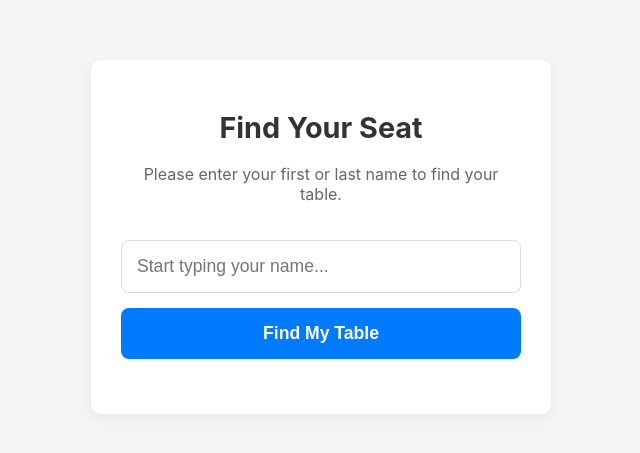
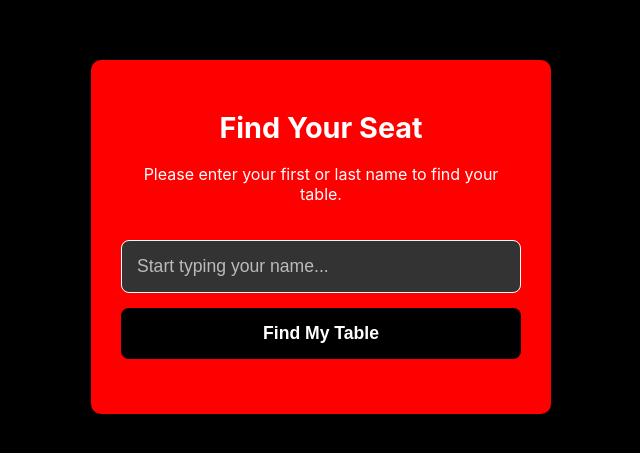
Before and after one commit to wilburnofficial/seating, a plain HTML site: page index.html in a window 1280 px wide. Shown: the part 163-616 px from the top of the page, without its empty margins (319-959 px from the left). Drawn offline with Linux system fonts and the light colour scheme.

Commit message:
Update index.html

```diff
--- a/index.html
+++ b/index.html
@@ -8,7 +8,7 @@
         /* This is the CSS */
         body {
             font-family: -apple-system, BlinkMacSystemFont, "Segoe UI", Roboto, Helvetica, Arial, sans-serif;
-            background-color: #f4f4f4;
+            background-color: #000000; /* CHANGED to black */
             display: flex;
             justify-content: center;
             align-items: center;
@@ -19,7 +19,7 @@
         }
         #container {
             text-align: center;
-            background-color: #ffffff;
+            background-color: #FF0000; /* CHANGED to red */
             padding: 30px;
             border-radius: 10px;
             box-shadow: 0 4px 12px rgba(0, 0, 0, 0.05);
@@ -28,28 +28,34 @@
         }
         h1 {
             font-size: 1.8rem;
-            color: #333;
+            color: #FFFFFF; /* CHANGED to white */
         }
         p {
             font-size: 1rem;
-            color: #666;
+            color: #FFFFFF; /* CHANGED to white */
         }
         #nameInput {
             width: 100%;
             padding: 15px;
             font-size: 1.1rem;
-            border: 1px solid #ddd;
+            border: 1px solid #FFFFFF; /* CHANGED border to white */
             border-radius: 8px;
             box-sizing: border-box;
             margin-top: 20px;
+            color: #FFFFFF; /* CHANGED text to white */
+            background-color: #333333; /* ADDED dark background */
+        }
+        /* ADDED - changes placeholder text to light gray */
+        #nameInput::placeholder {
+            color: #BBBBBB;
         }
         #searchButton {
             width: 100%;
             padding: 15px;
             font-size: 1.1rem;
             font-weight: bold;
-            color: #fff;
-            background-color: #007bff; /* You can change this color */
+            color: #FFFFFF; /* CHANGED to white */
+            background-color: #000000; /* CHANGED to black */
             border: none;
             border-radius: 8px;
             margin-top: 15px;
@@ -57,10 +63,10 @@
         }
         #result {
             font-size: 1.2rem;
-            color: #333;
+            color: #FFFFFF; /* CHANGED to white */
             margin-top: 25px;
             font-weight: 500;
-            text-align: left; /* Aligns results nicely */
+            text-align: left;
         }
     </style>
 </head>
@@ -80,8 +86,10 @@
     <script>
         // --- THIS IS THE JAVASCRIPT ---
 
-        // 1. Your full guest list is now embedded
+        // 1. Your full guest list
         const guestList = [
+            { name: "Mackinley Wilburn & Austin Gurski", table: "0" },
+            { name: "Kayli Semere & Steve Gurski", table: "Head Table" },
             { name: "Steve Moore & Ashley Heisler", table: "0" },
             { name: "Orianna Currie", table: "0" },
             { name: "Kianna Parisloff", table: "0" },
@@ -128,7 +136,7 @@
             { name: "Shane Wilson", table: "0" },
             { name: "Doug Kohli", table: "0" },
             { name: "Crystal & Toop (Jeff) Tom", table: "0" },
-            { name: "Jordan & Mitch Waldon", table: "0" },
+            { name: "Jordan & Mitch Kavanagh", table: "0" },
             { name: "Andrew Fuller", table: "0" },
             { name: "Jacob Geis & Angela Coku", table: "0" },
             { name: "Amy McAvena & Brad VanOs", table: "0" },
@@ -154,7 +162,7 @@
             { name: "Dillon Zimmer", table: "0" },
             { name: "Mama B (Brenda)", table: "0" },
             { name: "Gary Stettner", table: "0" },
-            { name: "Tanya Minaker", table: "0" },
+            { name:Read: "Tanya Minaker", table: "0" },
             { name: "Chris & Annmarie Stettner", table: "0" }
         ];
 
@@ -215,7 +223,8 @@
 
                 for (const match of matches) {
                     if (htmlResult !== '' && matches.length > 1) {
-                        htmlResult += '<hr style="border:0; border-top:1px solid #eee; margin: 15px 0;">';
+                        // ** CHANGED ** divider line to white
+                        htmlResult += '<hr style="border:0; border-top:1px solid #FFFFFF; margin: 15px 0;">';
                     }
                     htmlResult += `<strong>${match.name}</strong><br>Table <strong>${match.table}</strong>`;
                 }
```
